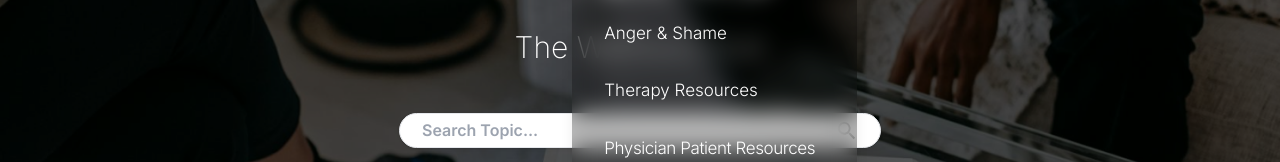
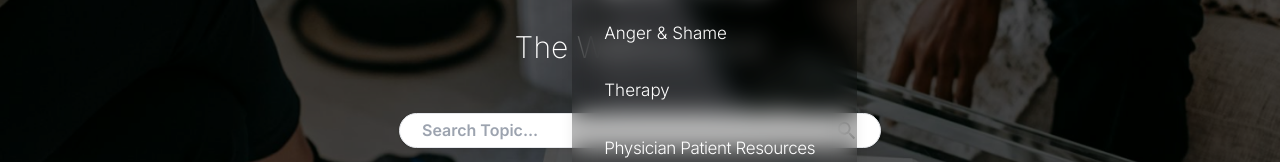
Before and after one commit to topcowmoo/areca-vestiaria, a React (Vite) app: page / in a window 1280 px wide. Both pictures are taken after a click on the element "Resources". Shown: the part 321-483 px from the top of the page. Built offline with nearby package versions, Linux system fonts and the light colour scheme; a web font is replaced by a local one.

Commit message:
removed resources from line 134

```diff
--- a/src/components/Navbar.jsx
+++ b/src/components/Navbar.jsx
@@ -131,7 +131,7 @@ function Navbar() {
                 label: "Attachment & Emotions",
               },
               { to: "/anger-and-shame", label: "Anger & Shame" },
-              { to: "/therapy", label: "Therapy Resources" },
+              { to: "/therapy", label: "Therapy" },
               {
                 to: "/physician-patient-resources",
                 label: "Physician Patient Resources",
```
